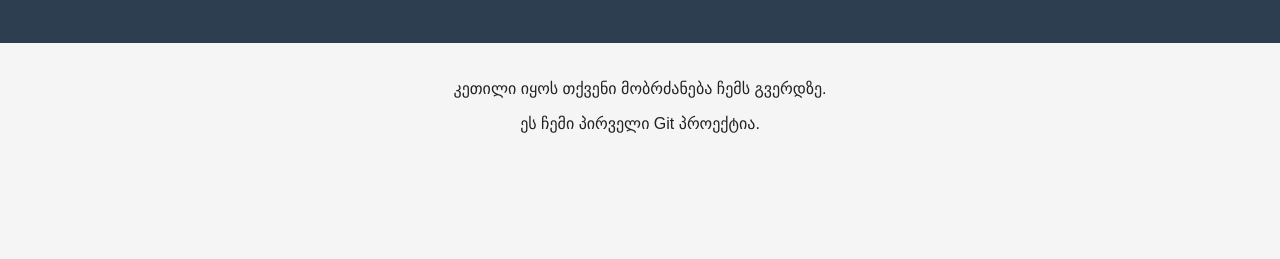
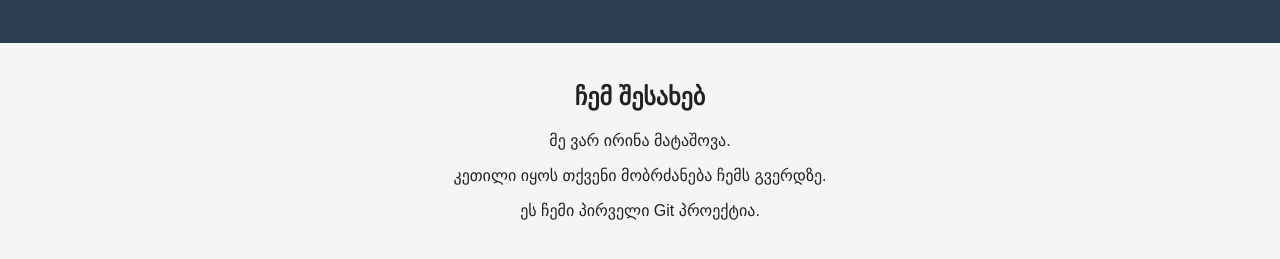
Before and after one commit to matashovairina32-art/irina-matashova, a plain HTML site: page index.html in a window 1280 px wide. Shown: the part 133-392 px from the top of the page. Drawn offline with Linux system fonts and the light colour scheme.

Commit message:
დამატებულია ჩემ შესახებ სექცია

```diff
--- a/index.html
+++ b/index.html
@@ -12,6 +12,10 @@
     <p>ჩემი პორტფოლიო</p>
   </header>
   <main>
+    <section>
+    <h2>ჩემ შესახებ</h2>
+    <p>მე ვარ ირინა მატაშოვა.</p>
+    </section>
     <p>კეთილი იყოს თქვენი მობრძანება ჩემს გვერდზე.</p>
     <p>ეს ჩემი პირველი Git პროექტია.</p>
   </main>
```
